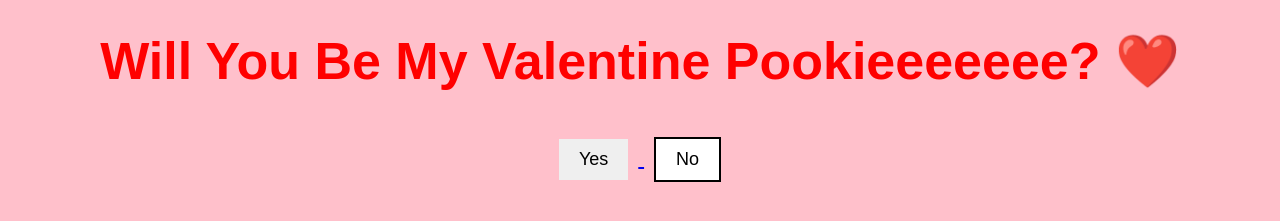
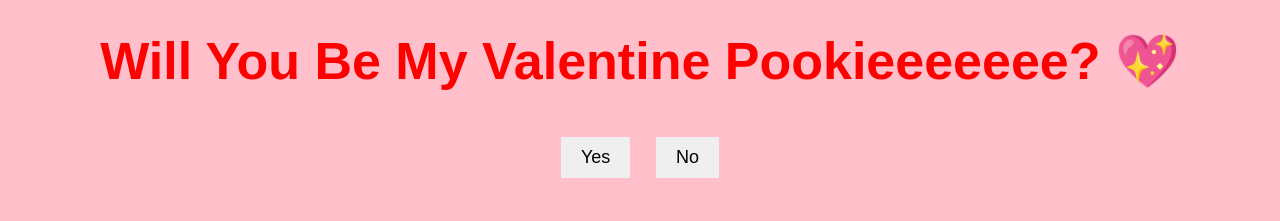
Before and after one commit to yuvaaaaaa-alt/for-sahasra, a plain HTML site: page index.html in a window 1280 px wide. Shown: the part 291-512 px from the top of the page. Drawn offline with Linux system fonts and the light colour scheme.

Commit message:
Update index.html

```diff
--- a/index.html
+++ b/index.html
@@ -8,17 +8,20 @@
 </head>
 <body>
     <div class="container">
-        <!-- 💖 Updated GIF -->
+        <!-- GIF -->
         <img src="https://media3.giphy.com/media/v1.Y2lkPTc5MGI3NjExbXNuM3N4bWp2eHBlbnNiMGdya3FmbnVzY250dDkwYmJtOTBlMGh0aCZlcD12MV9pbnRlcm5hbF9naWZfYnlfaWQmY3Q9Zw/IzXiddo2twMmdmU8Lv/giphy.gif"
-             alt="Cute Valentine GIF" class="valentine-gif">
+             alt="Cute Bear GIF" class="valentine-gif">
 
-        <h1>Will You Be My Valentine Pookieeeeeee? ❤️</h1>
-        <a href="yes.html">
-    <button id="yesButton">Yes</button>
-</a>
+        <!-- Question -->
+        <h1 class="question-text">Will You Be My Valentine Pookieeeeeee? 💖</h1>
 
-        <button id="no">No</button>
+        <!-- Buttons -->
+        <div class="buttons">
+            <a href="yes.html"><button id="yesButton" class="yes-btn">Yes</button></a>
+            <button id="noButton" class="no-btn">No</button>
+        </div>
     </div>
+
     <script src="script.js"></script>
 </body>
 </html>
```
